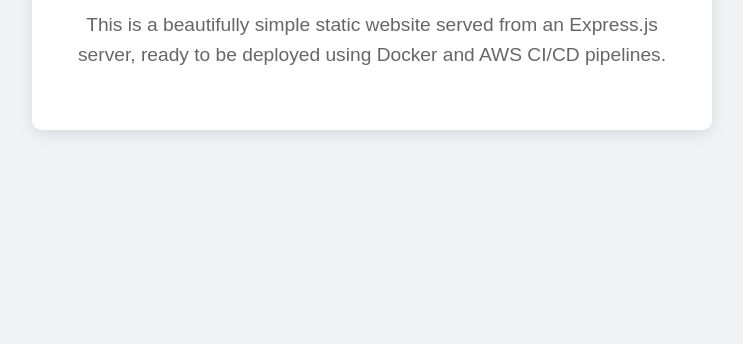
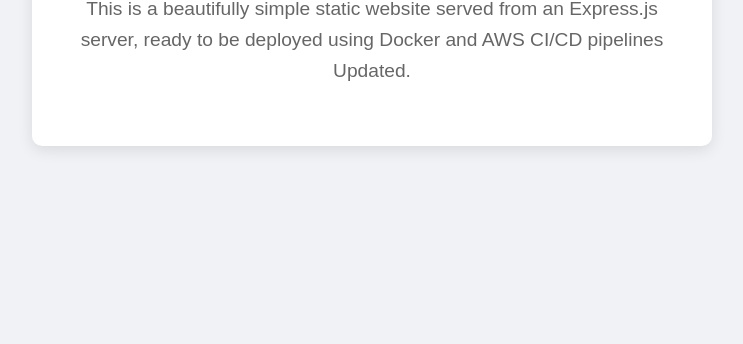
Before and after one commit to mazid-dev/my-node-app-test, a website: page public/index.html in a window 1280 px wide. Shown: the part 456-800 px from the top of the page, without its empty margins (268-1011 px from the left). Drawn offline with Linux system fonts and the light colour scheme.

Commit message:
Update index.html

```diff
--- a/public/index.html
+++ b/public/index.html
@@ -61,7 +61,7 @@
     <div class="container">
         <div class="devops-icon">🚀</div>
         <h1>Hello, DevOps World from Node.js!</h1>
-        <p>This is a beautifully simple static website served from an Express.js server, ready to be deployed using Docker and AWS CI/CD pipelines.</p>
+        <p>This is a beautifully simple static website served from an Express.js server, ready to be deployed using Docker and AWS CI/CD pipelines Updated.</p>
     </div>
 </body>
 </html>
```
